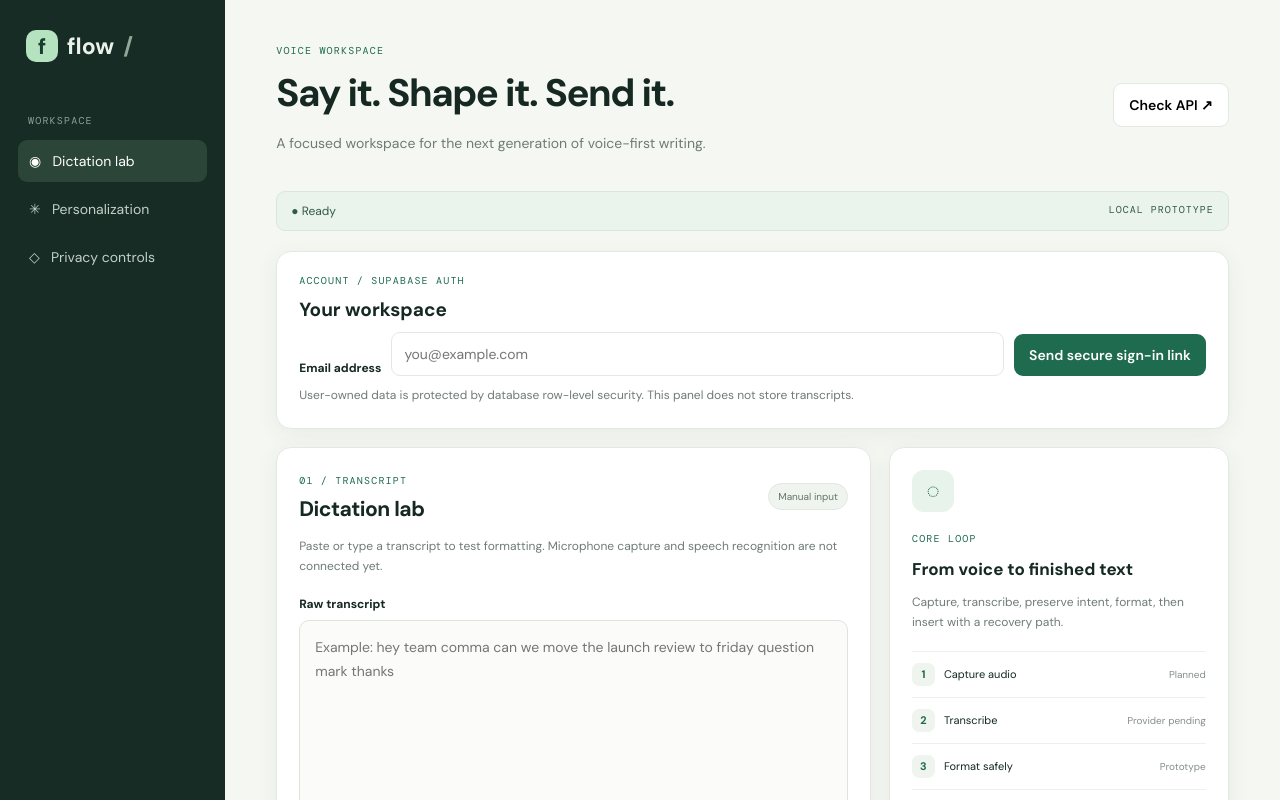
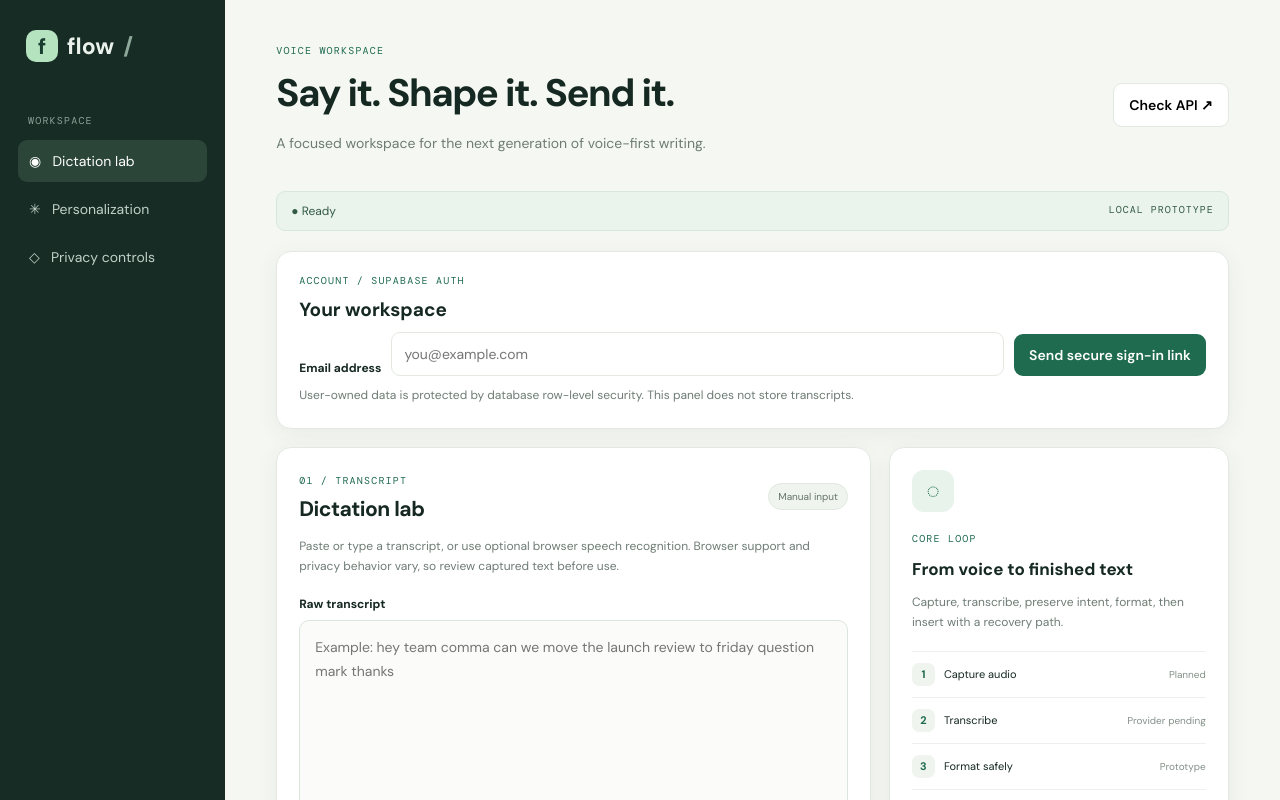
Before and after one commit to sachin7x/wispr-flow-remake, a Next.js app in the folder apps/web/: page / in a window 1280 px wide. Shown: the top 800 px of the page. Built offline with nearby package versions, Linux system fonts and the light colour scheme; no server answers.

Commit message:
Clarify browser speech recognition support

```diff
--- a/apps/web/src/app/page.tsx
+++ b/apps/web/src/app/page.tsx
@@ -162,7 +162,7 @@ export default function Home() {
     <section className="content"><header className="top"><div><span className="eyebrow">VOICE WORKSPACE</span><h1>Say it. Shape it. Send it.</h1><p>A focused workspace for the next generation of voice-first writing.</p></div><button className="secondary" onClick={checkApi} disabled={busy}>Check API ↗</button></header>
       <div className="status">● {status}<span>LOCAL PROTOTYPE</span></div>
       <AuthPanel />
-      <div className="grid" id="lab"><section className="panel editor"><div className="panelTitle"><div><span className="eyebrow">01 / TRANSCRIPT</span><h2>Dictation lab</h2></div><label className="pill">Manual input</label></div><p className="muted">Paste or type a transcript to test formatting. Microphone capture and speech recognition are not connected yet.</p><label className="fieldLabel" htmlFor="raw">Raw transcript</label><textarea id="raw" value={transcript} onChange={event => setTranscript(event.target.value)} placeholder="Example: hey team comma can we move the launch review to friday question mark thanks"/><p className="muted">Browser speech recognition availability varies. When enabled, your browser may process audio using its speech service. Recording starts only after you press the button.</p><div className="editorFoot"><small>{words} words · raw text retained in this tab</small><div className="editorFoot"><button className="secondary" onClick={toggleDictation} disabled={busy}>{listening ? "Stop listening ■" : "Start voice input ●"}</button><button className="primary" onClick={format} disabled={busy || !transcript.trim()}>{busy ? "Working…" : "Format transcript ↗"}</button></div></div>
+      <div className="grid" id="lab"><section className="panel editor"><div className="panelTitle"><div><span className="eyebrow">01 / TRANSCRIPT</span><h2>Dictation lab</h2></div><label className="pill">Manual input</label></div><p className="muted">Paste or type a transcript, or use optional browser speech recognition. Browser support and privacy behavior vary, so review captured text before use.</p><label className="fieldLabel" htmlFor="raw">Raw transcript</label><textarea id="raw" value={transcript} onChange={event => setTranscript(event.target.value)} placeholder="Example: hey team comma can we move the launch review to friday question mark thanks"/><p className="muted">Browser speech recognition availability varies. When enabled, your browser may process audio using its speech service. Recording starts only after you press the button.</p><div className="editorFoot"><small>{words} words · raw text retained in this tab</small><div className="editorFoot"><button className="secondary" onClick={toggleDictation} disabled={busy}>{listening ? "Stop listening ■" : "Start voice input ●"}</button><button className="primary" onClick={format} disabled={busy || !transcript.trim()}>{busy ? "Working…" : "Format transcript ↗"}</button></div></div>
       {formatted && <div className="result"><div className="panelTitle"><strong>Formatted preview</strong><span className="pill">Review required</span></div><p>{formatted}</p><div className="editorFoot"><button className="linkButton" onClick={() => navigator.clipboard.writeText(formatted)}>Copy preview</button><button className="secondary" onClick={saveSession} disabled={busy}>Save to private history</button></div></div>}
       <div className="result"><div className="panelTitle"><strong>Saved sessions</strong><button className="linkButton" onClick={loadHistory} disabled={busy}>Load history</button></div>{history.length ? history.map((item) => <div className="milestone" key={item.id}><span>↳</span><div><strong>{new Date(item.created_at).toLocaleString()}</strong><p>{item.formatted_transcript}</p></div></div>) : <p className="muted">Sign in to save and load your own session history.</p>}</div>
       </section>
```
Also changed, not shown: 1 other file (tests, documents, lock files or other folders).
